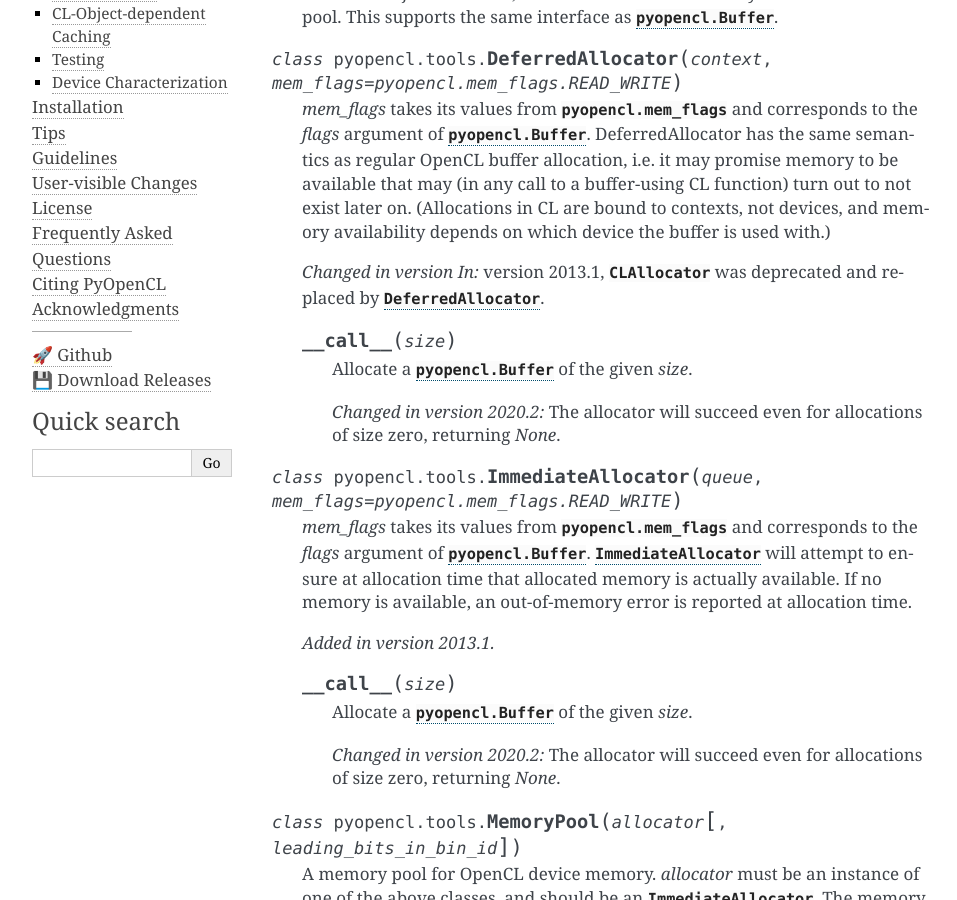
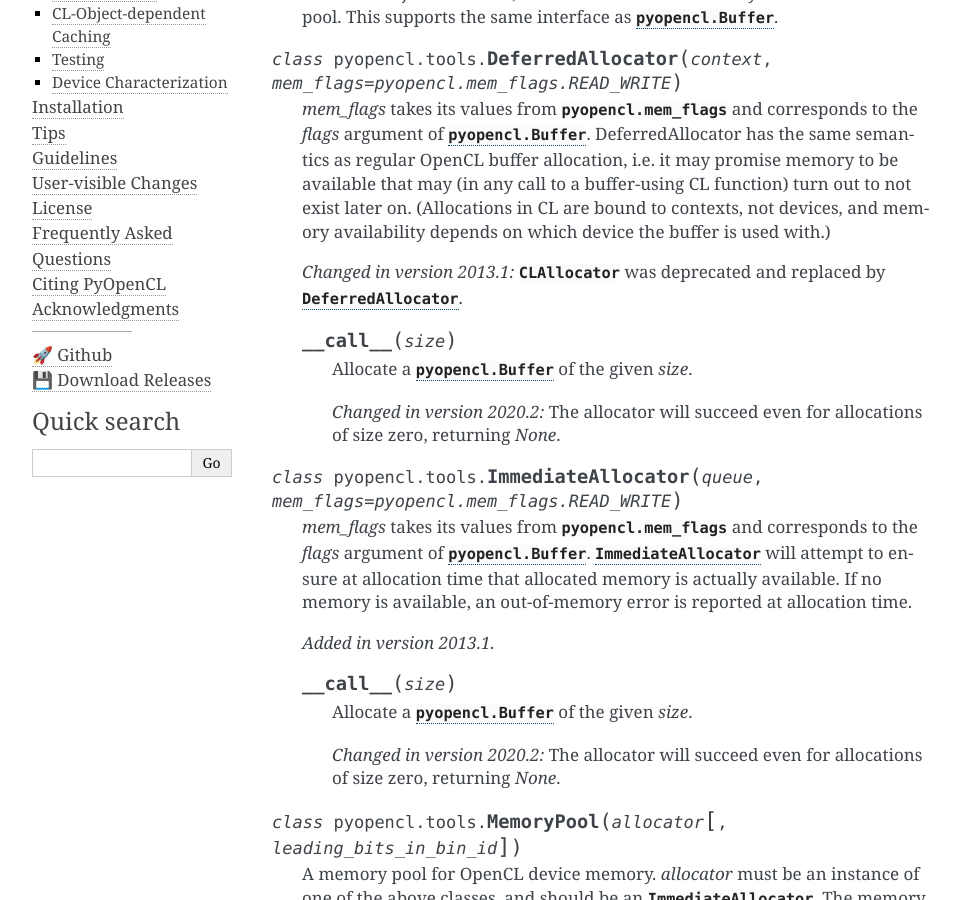
Before and after one commit to inducer/pyopencl, a Sphinx documentation site: the page built from doc/tools.rst, in a window 1280 px wide and 900 px high, scrolled down 681 px. Shown: the whole window, without its empty margins (148-1105 px from the left). Built offline with Sphinx 7.4.7, drawn with Linux system fonts in a browser that asks for light colours.

Commit message:
tools.rst formatting fix

```diff
--- a/doc/tools.rst
+++ b/doc/tools.rst
@@ -46,8 +46,9 @@ not complicated::
     bound to contexts, not devices, and memory availability depends on which
     device the buffer is used with.)
 
-    .. versionchanged::
-        In version 2013.1, :class:`CLAllocator` was deprecated and replaced
+    .. versionchanged :: 2013.1
+
+        :class:`CLAllocator` was deprecated and replaced
         by :class:`DeferredAllocator`.
 
     .. method:: __call__(size)
```
